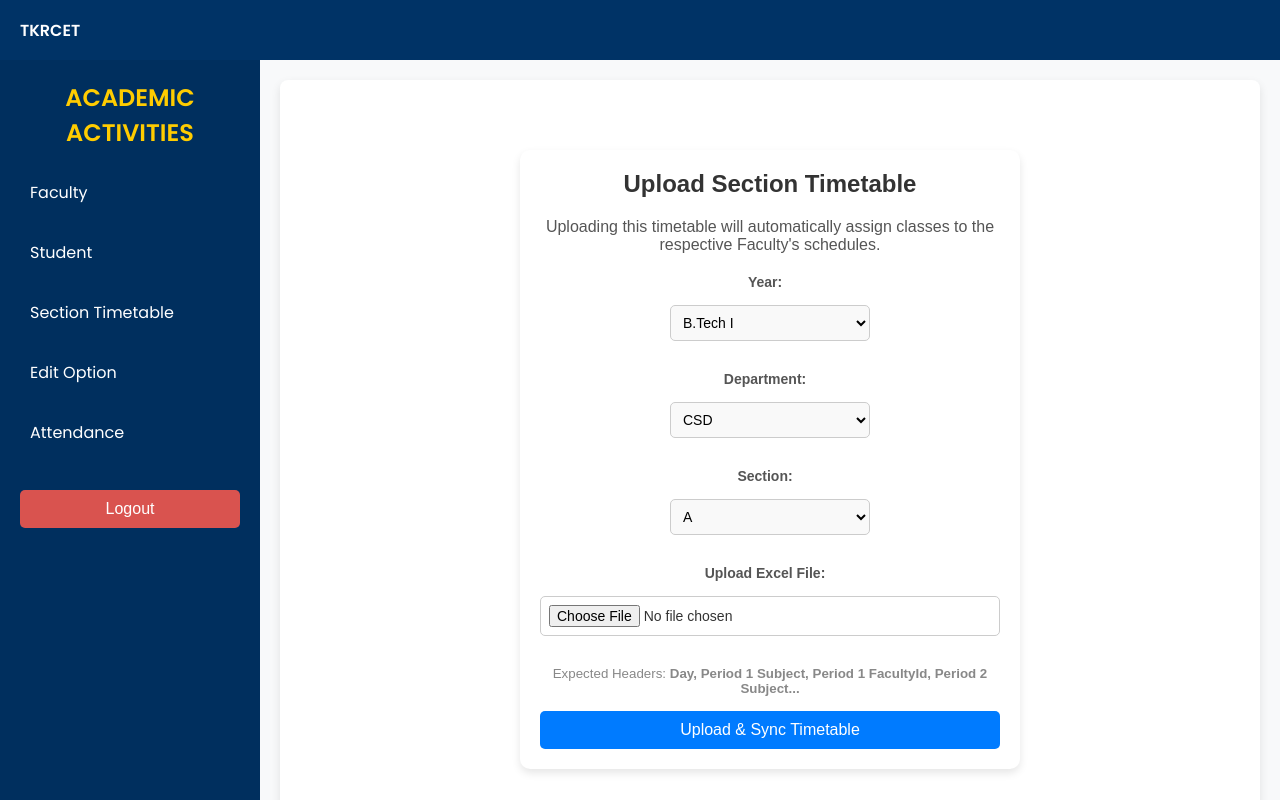
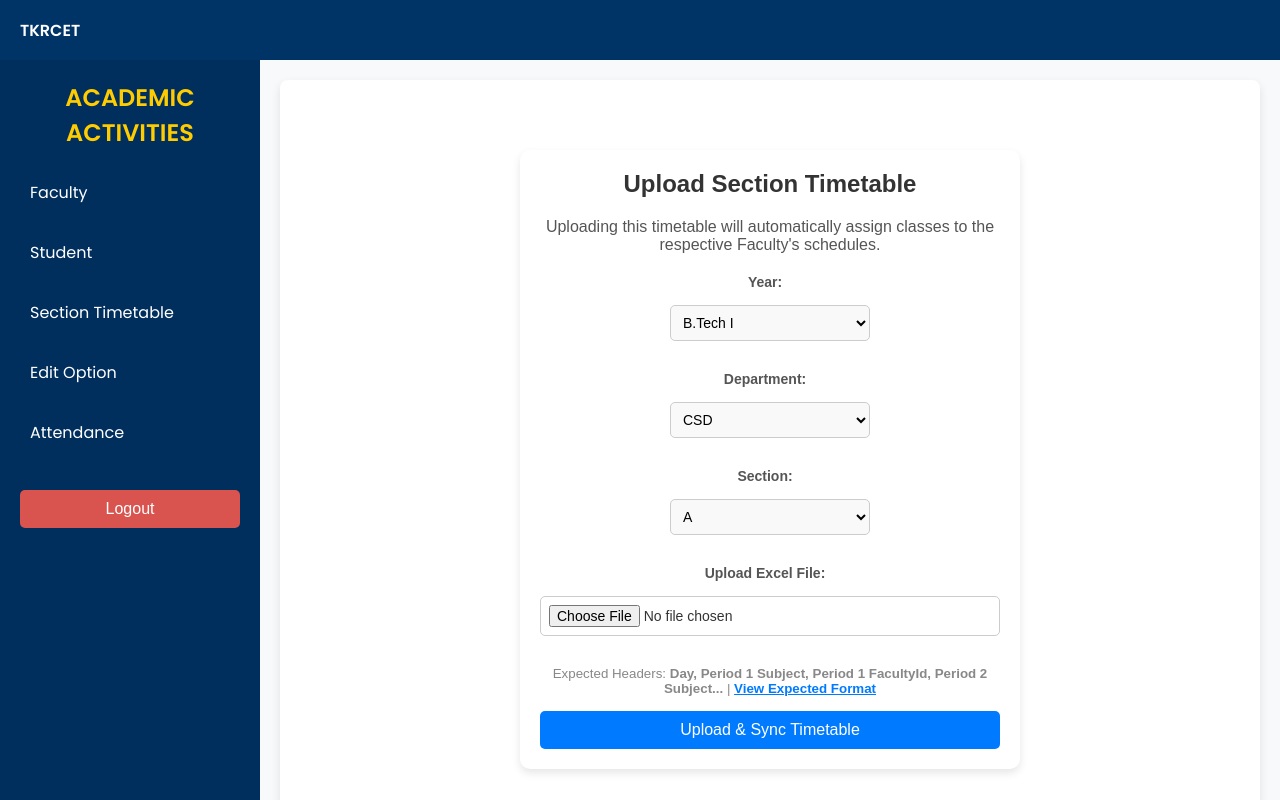
Before and after one commit to TKR-CET/tkrc-admin, a React (Vite) app: page /main/addTimetable in a window 1280 px wide. Built offline with nearby package versions, Linux system fonts and the light colour scheme.

Commit message:
Update AddSectionTimetable.jsx

```diff
--- a/src/Pages/Student/AddStudent/AddSectionTimetable.jsx
+++ b/src/Pages/Student/AddStudent/AddSectionTimetable.jsx
@@ -10,6 +10,9 @@ const AddSectionTimetable = () => {
   const [section, setSection] = useState("A");
   const [responseMessage, setResponseMessage] = useState("");
   const [isLoading, setIsLoading] = useState(false);
+
+  // New state to toggle the format image visibility
+  const [showFormatImage, setShowFormatImage] = useState(false);
 
   const token = localStorage.getItem("token"); // Retrieve Admin JWT token
 
@@ -137,7 +140,26 @@ const AddSectionTimetable = () => {
           <input type="file" accept=".xlsx, .xls" onChange={handleExcelUpload} required />
           <small style={{display: "block", marginTop: "5px", color: "#888"}}>
             Expected Headers: <b>Day, Period 1 Subject, Period 1 FacultyId, Period 2 Subject...</b>
+            {" | "}
+            <span
+              onClick={() => setShowFormatImage(!showFormatImage)}
+              style={{ color: "#007BFF", cursor: "pointer", textDecoration: "underline", fontWeight: "bold" }}
+            >
+              {showFormatImage ? "Hide Expected Format" : "View Expected Format"}
+            </span>
           </small>
+
+          {/* Conditionally rendered image container */}
+          {showFormatImage && (
+            <div style={{ marginTop: "15px", textAlign: "center" }}>
+              <p style={{ fontSize: "12px", color: "#555", marginBottom: "5px" }}>Reference Image for Excel Columns:</p>
+              <img
+                src="https://res.cloudinary.com/dppiuypop/image/upload/v1782094546/uploads/subbyzml8zaiyhlrauas.png"
+                alt="Expected Excel Format"
+                style={{ maxWidth: "100%", height: "auto", border: "1px solid #ccc", borderRadius: "4px" }}
+              />
+            </div>
+          )}
         </div>
 
         <button type="submit" className="submit-button" disabled={isLoading}>
```
